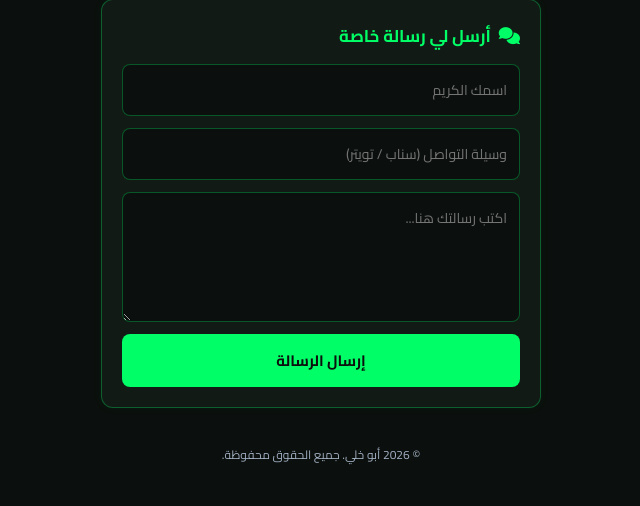
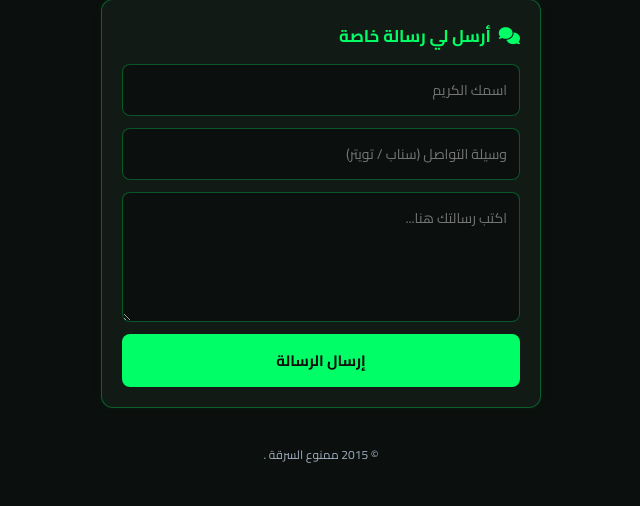
Before and after one commit to abo5li/abo5li-website, a Flask app: page / in a window 1280 px wide. Shown: the part 926-1432 px from the top of the page, without its empty margins (319-959 px from the left). Run offline with Flask 3, Linux system fonts and the light colour scheme.

Commit message:
Update V0.1 index.html

```diff
--- a/templates/index.html
+++ b/templates/index.html
@@ -306,7 +306,7 @@
         </div>
 
         <footer>
-            <p>&copy; 2026 أبو خلي. جميع الحقوق محفوظة.</p>
+            <p>&copy; 2015 ممنوع السرقة .</p>
         </footer>
     </div>
 
```
